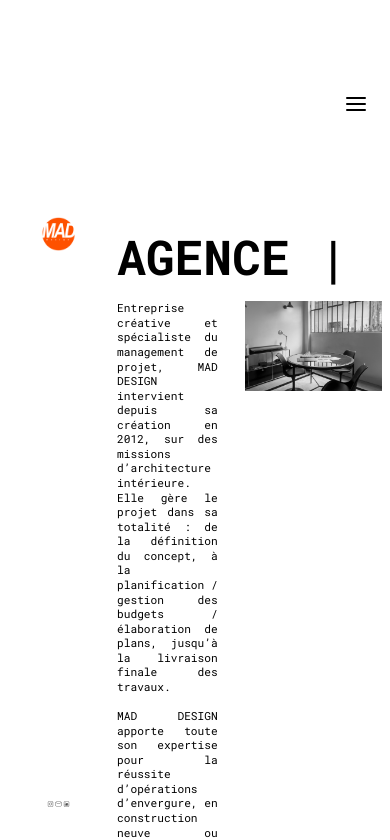
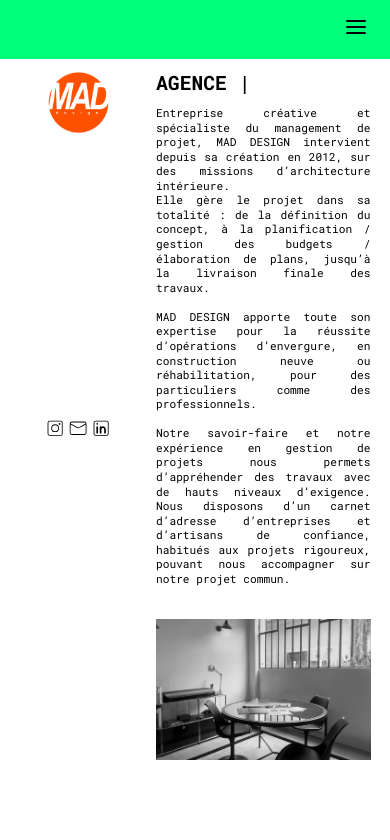
Before and after one commit to miky9201/mad, a React (Create React App) app: page / in a window 390 px wide. Shown: the top 840 px of the page. Built offline with nearby package versions, Linux system fonts and the light colour scheme.

Commit message:
Mise en place du css sur Nav et Agence

```diff
--- a/src/components/agence/agence.css
+++ b/src/components/agence/agence.css
@@ -4,6 +4,7 @@
   justify-content: space-around;
   align-items: flex-start;
   width: 100%;
+  /* background-color: red; */
 }
 
 #section > div > .agence-content > p {
@@ -18,3 +19,16 @@
   width: 50%;
   margin: 0% 10% 0% 10%;
 }
+
+@media (max-width: 1000px) {
+  #section > div > .agence-content {
+    flex-direction: column;
+    justify-content: flex-start;
+    align-items: center;
+  }
+
+  #section > div > .agence-content > img {
+    margin-top: 15%;
+    width: 100%;
+  }
+}
--- a/src/components/aside/aside.css
+++ b/src/components/aside/aside.css
@@ -1,6 +1,6 @@
 .aside {
   position: fixed;
-  top: 25%;
+  top: 15vw;
   left: 0;
   /* background-color: rgba(255, 136, 0, 0.514); */
   width: 30%;
@@ -14,5 +14,13 @@
 
 .aside img {
   width: 30%;
-  margin: 5% auto;
+  min-width: 65px;
+  margin: 8% auto;
 }
+
+@media (max-width: 1000px) {
+  .aside {
+    height: 50%;
+    width: 40%;
+  }
+}
--- a/src/components/fixedDiv/FixedDiv.jsx
+++ b/src/components/fixedDiv/FixedDiv.jsx
@@ -1,7 +1,7 @@
 import React, { useState, useEffect } from "react";
 import "./fixedDiv.css";
 
-const FixedDiv = ({ top, left, speed, toTop }) => {
+const FixedDiv = ({ height, top, left, speed, toTop }) => {
   const [topPosition, setTopPosition] = useState(top);
 
   useEffect(() => {
@@ -26,7 +26,11 @@
   return (
     <div
       className="fixed-div"
-      style={{ top: `${topPosition}px`, left: `${left}%` }}
+      style={{
+        height: `${height}px`,
+        top: `${topPosition}px`,
+        left: `${left}%`,
+      }}
     ></div>
   );
 };
--- a/src/components/fixedDiv/fixedDiv.css
+++ b/src/components/fixedDiv/fixedDiv.css
@@ -3,6 +3,5 @@
   background-color: #ef5d2c;
   margin: 5% 0%;
   width: 50px;
-  height: 100px;
   position: fixed;
 }
--- a/src/components/missions/Missions.jsx
+++ b/src/components/missions/Missions.jsx
@@ -38,8 +38,8 @@
           })}
         </div> */}
       </Aside>
-      <FixedDiv left={28} top={200} speed={0.2} />
-      <FixedDiv left={55} top={600} speed={0.35} toTop />
+      <FixedDiv height={100} left={28} top={200} speed={0.2} />
+      <FixedDiv height={200} left={55} top={600} speed={0.35} toTop />
       <h1>NOS MISSIONS |</h1>
       {missionContent.map((mission, index) => {
         return <MissionType key={index} missionContent={mission} />;
--- a/src/components/navbar/Navbar.jsx
+++ b/src/components/navbar/Navbar.jsx
@@ -28,21 +28,21 @@
             <Link to="/">
               <h1>AGENCE |</h1>
             </Link>
-            {/* <Link to="/">
+            <Link to="/">
               <h1>PROJETS |</h1>
-            </Link> */}
+            </Link>
             <Link to="/missions">
               <h1>NOS MISSIONS |</h1>
             </Link>
             <Link to="/esprit">
               <h1>ESPRIT |</h1>
             </Link>
-            {/* <Link to="/">
+            <Link to="/">
               <h1>CONTACT |</h1>{" "}
             </Link>
             <Link to="/">
               <h1>NOUS REJOINDRE</h1>{" "}
-            </Link> */}
+            </Link>
           </div>
         </div>
 
--- a/src/components/navbar/navbar.css
+++ b/src/components/navbar/navbar.css
@@ -4,9 +4,11 @@
   position: fixed;
   top: 0;
   right: 0;
-  background-color: rgb(255, 255, 255);
+  /* background-color: rgb(255, 255, 255); */
+  background-color: rgb(0, 255, 123);
   width: 100%;
-  height: 25%;
+  height: 15vw;
+  max-height: 25%;
   display: flex;
   align-items: center;
 }
@@ -51,7 +53,7 @@
 .inner-logo {
   /* background-color: aquamarine; */
   width: 30%;
-  min-width: 200px;
+  min-width: 150px;
   height: 100%;
   display: flex;
   justify-content: center;
@@ -60,6 +62,7 @@
 }
 
 .inner-logo > img {
+  min-width: 120px;
   width: 50%;
 }
 
@@ -90,8 +93,7 @@
   /* background-color: red; */
   font-family: "Roboto Mono", monospace;
   font-weight: 700;
-  font-size: 3.5vw;
-
+  font-size: calc(8px + 3.5vw);
   flex: 0 1 auto;
   text-align: left;
   margin: 5px;
@@ -110,3 +112,13 @@
 .fade-out {
   transform: translateY(-101%);
 }
+
+@media (max-width: 550px) {
+  .nav-items {
+    width: 50%;
+  }
+
+  .inner-nav {
+    justify-content: flex-start;
+  }
+}
--- a/src/components/section/section.css
+++ b/src/components/section/section.css
@@ -3,14 +3,14 @@
   /* background-color: rgb(0, 255, 47); */
   width: 70%;
   right: 0;
-  top: 25%;
+  top: 15vw;
   min-height: 75%;
 }
 
 #section > div > h1 {
   font-family: "Roboto Mono", monospace;
   font-weight: 700;
-  font-size: 3rem;
+  font-size: calc(8px + 3vw);
   text-align: justify;
   margin: 5% 0%;
 }
@@ -34,3 +34,10 @@
   background-color: #e84d1a;
   transform-origin: top;
 }
+
+@media (max-width: 1000px) {
+  #section > div {
+    width: 60%;
+    padding-right: 5%;
+  }
+}
--- a/src/components/socials/Socials.jsx
+++ b/src/components/socials/Socials.jsx
@@ -16,10 +16,10 @@
         >
           <CiInstagram />
         </a>
-        <a href="sandra@mad-design.fr" target="_blank" rel="noreferrer">
+        <a href="mailto:sandra@mad-design.fr" target="_blank" rel="noreferrer">
           <CiMail />
         </a>
-        <a href="https;//www.google.fr" target="_blank" rel="noreferrer">
+        <a href="https://www.google.fr" target="_blank" rel="noreferrer">
           <CiLinkedin />
         </a>
       </IconContext.Provider>
--- a/src/components/socials/socials.css
+++ b/src/components/socials/socials.css
@@ -1,5 +1,5 @@
 .social-media {
-  min-width: 15%;
+  min-width: 70px;
   max-width: 20%;
   display: flex;
   justify-content: space-around;
```
